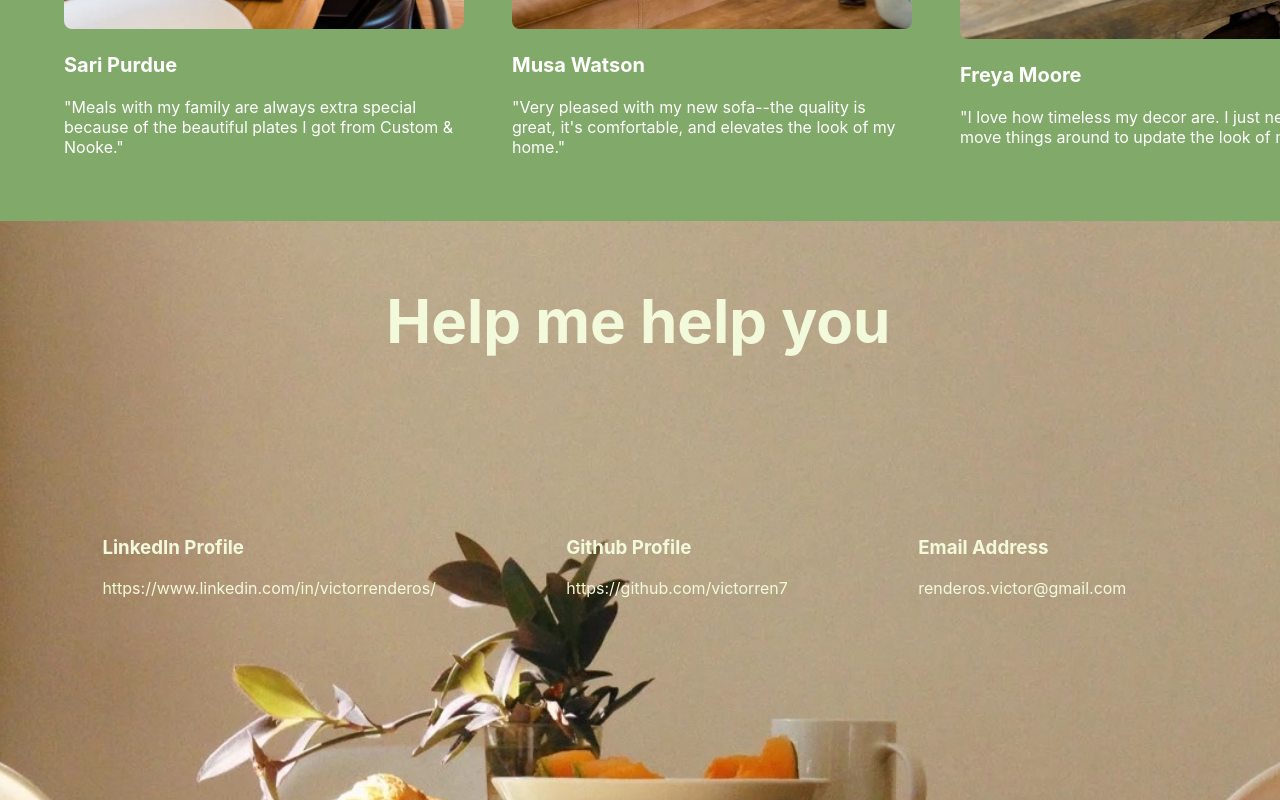
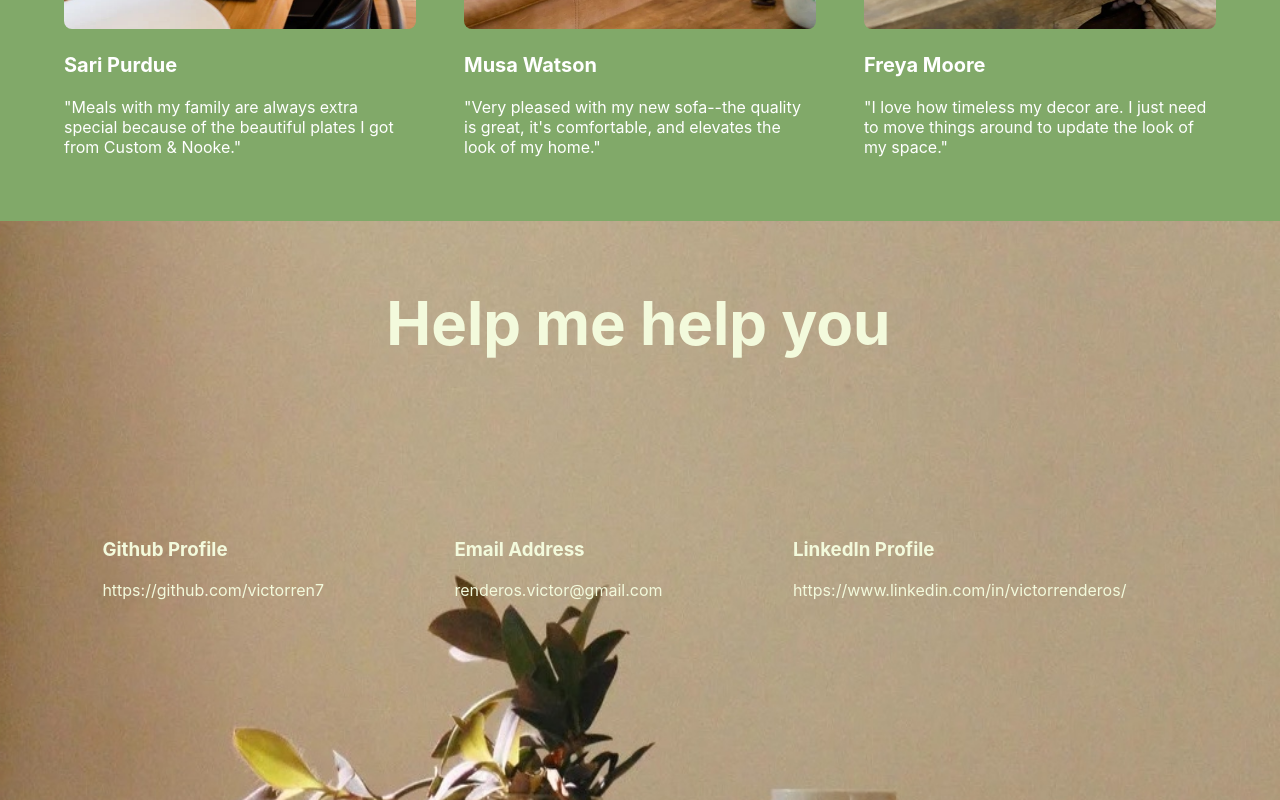
Before and after one commit to victorren7/furniture-store, a React (Create React App) app: page / in a window 1280 px wide. Shown: the part 3239-4039 px from the top of the page. Built offline with nearby package versions, Linux system fonts and the light colour scheme.

Commit message:
small changes

```diff
--- a/src/components/Footer.js
+++ b/src/components/Footer.js
@@ -1,19 +1,39 @@
-import React from 'react'
+import React, { useEffect, useState } from 'react'
 import styled from 'styled-components';
 
 import footer from '../assets/desktop-footer.jpeg'
+import mobileFooter from '../assets/mobile-footer.jpeg'
+import { screenSize } from '../utils/screensize';
+
 
 const Footer = () => {
 
   const links = [
-    {profile: 'LinkedIn Profile', url: 'https://www.linkedin.com/in/victorrenderos/'},
     {profile: 'Github Profile', url: 'https://github.com/victorren7'},
     {profile: 'Email Address', url: 'renderos.victor@gmail.com'},
+    {profile: 'LinkedIn Profile', url: 'https://www.linkedin.com/in/victorrenderos/'}
+  ]
 
-  ]
+
+  const [windowWidth, setWindowWidth] = useState(window.innerWidth);
+
+  const isMobile = windowWidth <= 767;
+
+  useEffect(() => {
+    const handleWindowResize = () => {
+      setWindowWidth(window.innerWidth);
+    };
+
+    window.addEventListener('resize', handleWindowResize);
+
+    return () => {
+      window.removeEventListener('resize', handleWindowResize);
+    }
+  }, []);
+
   return (
     <Container>
-        <Image alt='Croissant Bread Beside Bowl and Mug on Table' src={footer} />
+        <Image alt='Croissant Bread Beside Bowl and Mug on Table' src={isMobile ? mobileFooter : footer} />
       <Content>
         <Title>Help me help you</Title>
         <LinksContent>
@@ -40,31 +60,57 @@ const Container = styled.div`
 const Image = styled.img`
   width: 100vw;
   transform: scaleX(-1);
+
+  @media ${screenSize.tablet} {
+    height: 100vh;
+  }
+
+  // @media ${screenSize.tablet} {
+
 `
 
 const Content = styled.div`
   position: absolute;
-  width: 80%;
+  width: 88%;
   top: 2%;
   left: 8%;
   text-align: center;
+
+  @media ${screenSize.tablet} {
+    width: 80%;
+  }
 `
 
 const Title = styled.h2`
   font-size: 60px;
-  margin-left: 3rem;
+
+  @media ${screenSize.tablet} {
+    margin-left: 3rem;
+  }
 `
 
 const LinksContent = styled.div`
   display: flex;
   text-align: left;
+  flex-wrap: wrap;
   justify-content: space-between;
-  margin-top: 10rem;
+  margin-top: 2rem;
+  gap: 3rem;
+
+  @media ${screenSize.tablet} {
+    flex-direction: row;
+    margin-top: 10rem;
+    flex-wrap: wrap;
+    justify-content: space-between;
+  }
+
 `
 
 const LinkContainer = styled.div`
   display: flex;
   flex-direction: column;
+
+
 `
 
 const H3 = styled.h3``
--- a/src/components/home/Products.js
+++ b/src/components/home/Products.js
@@ -44,7 +44,6 @@ export default Products
 const Container = styled.section`
   display: flex;
   width: 100%;
-  // height: 100%;
   justify-content: center;
   align-items:center;
   background-color: #F3F4E7;
@@ -98,7 +97,8 @@ const Product = styled.div`
 `
 
 const Image = styled.img`
-  width: 100%;
+  max-width: 100%;
+  width: 22rem;
   height: 28rem;
 `
 
--- a/src/components/home/Testimonials.js
+++ b/src/components/home/Testimonials.js
@@ -83,6 +83,7 @@ const Testimonial = styled.div`
 `
 
 const Image = styled.img`
+  max-width: 100%;
   width: 20rem;
   height: 19.5rem;
   border-radius: .5rem;
```
